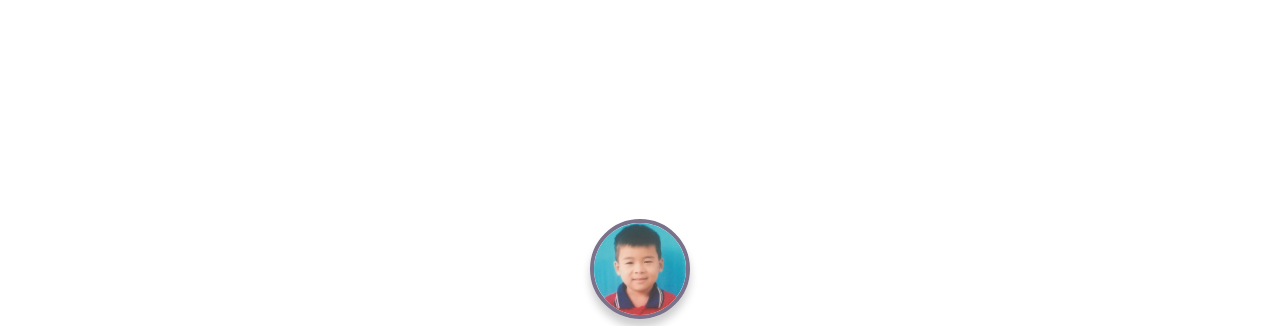
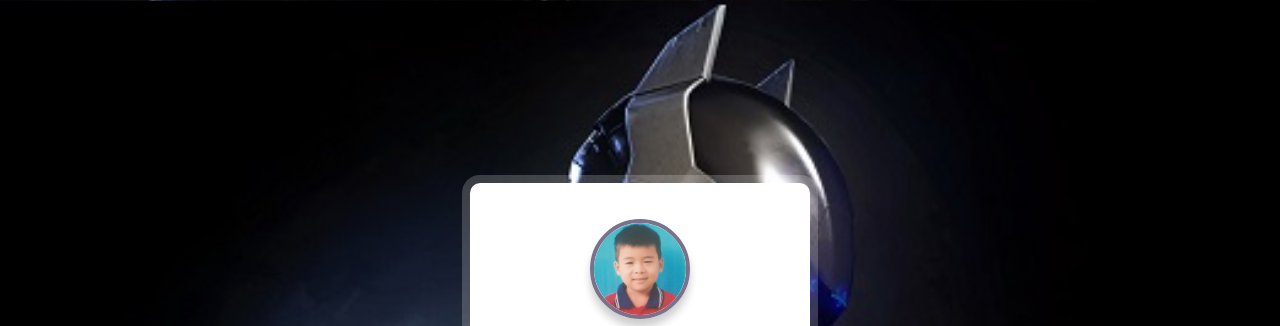
Before and after one commit to Dev-Minhest/CV_card, a plain HTML site: page index.html in a window 1280 px wide. Shown: the top 326 px of the page. Drawn offline with Linux system fonts and the light colour scheme; the site is published under a folder, as on GitHub Pages, so addresses that start at the root find nothing.

Commit message:
Update style.css

```diff
--- a/style.css
+++ b/style.css
@@ -5,7 +5,7 @@
   body {
     color: #2b2c48;
     font-family: "Jost", sans-serif;
-    background-image: url('/image_background.jpg');
+    background-image: url('image_background.jpg');
     background-repeat: no-repeat;
     background-size: cover;
     background-position: center;
```
